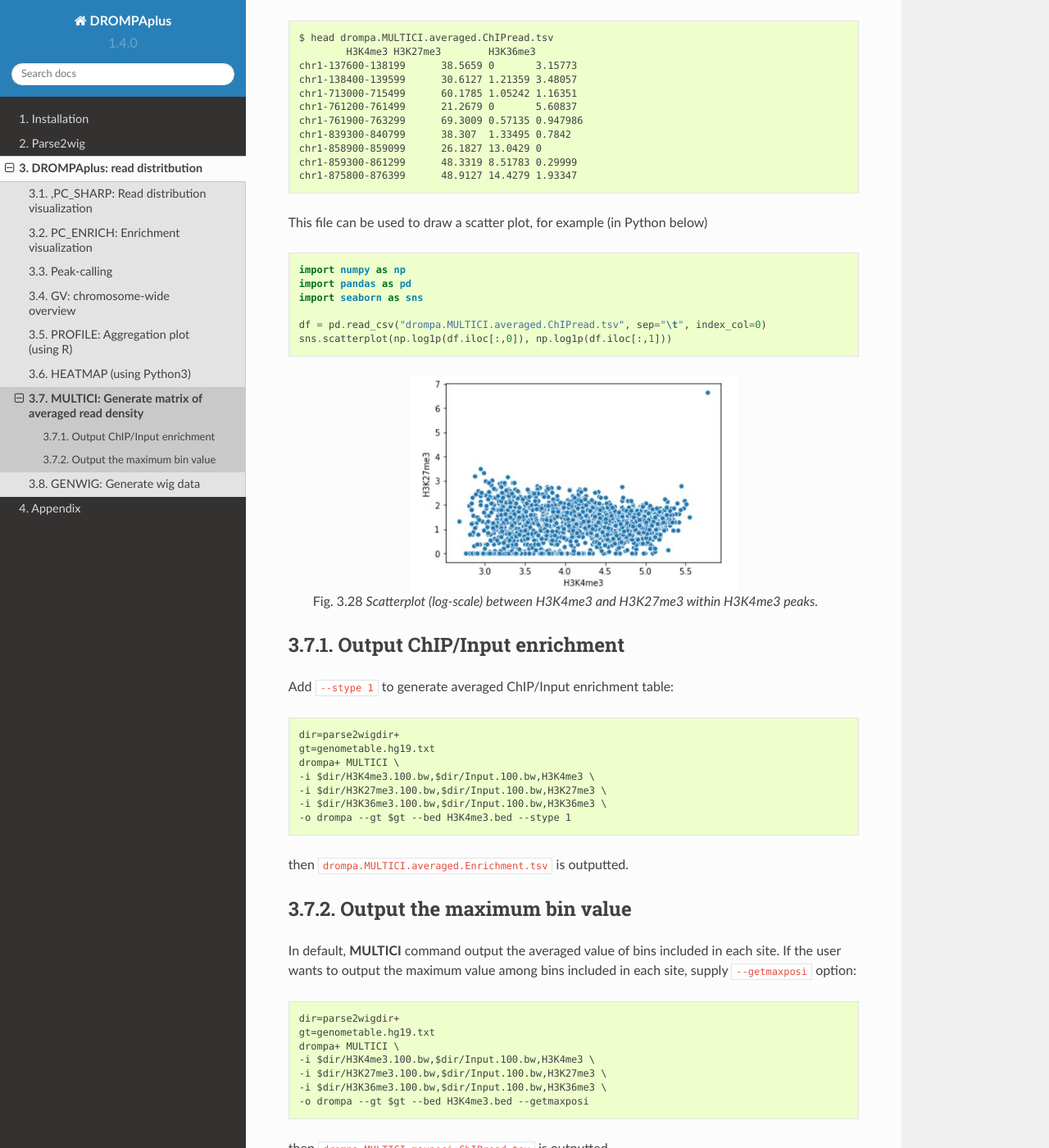
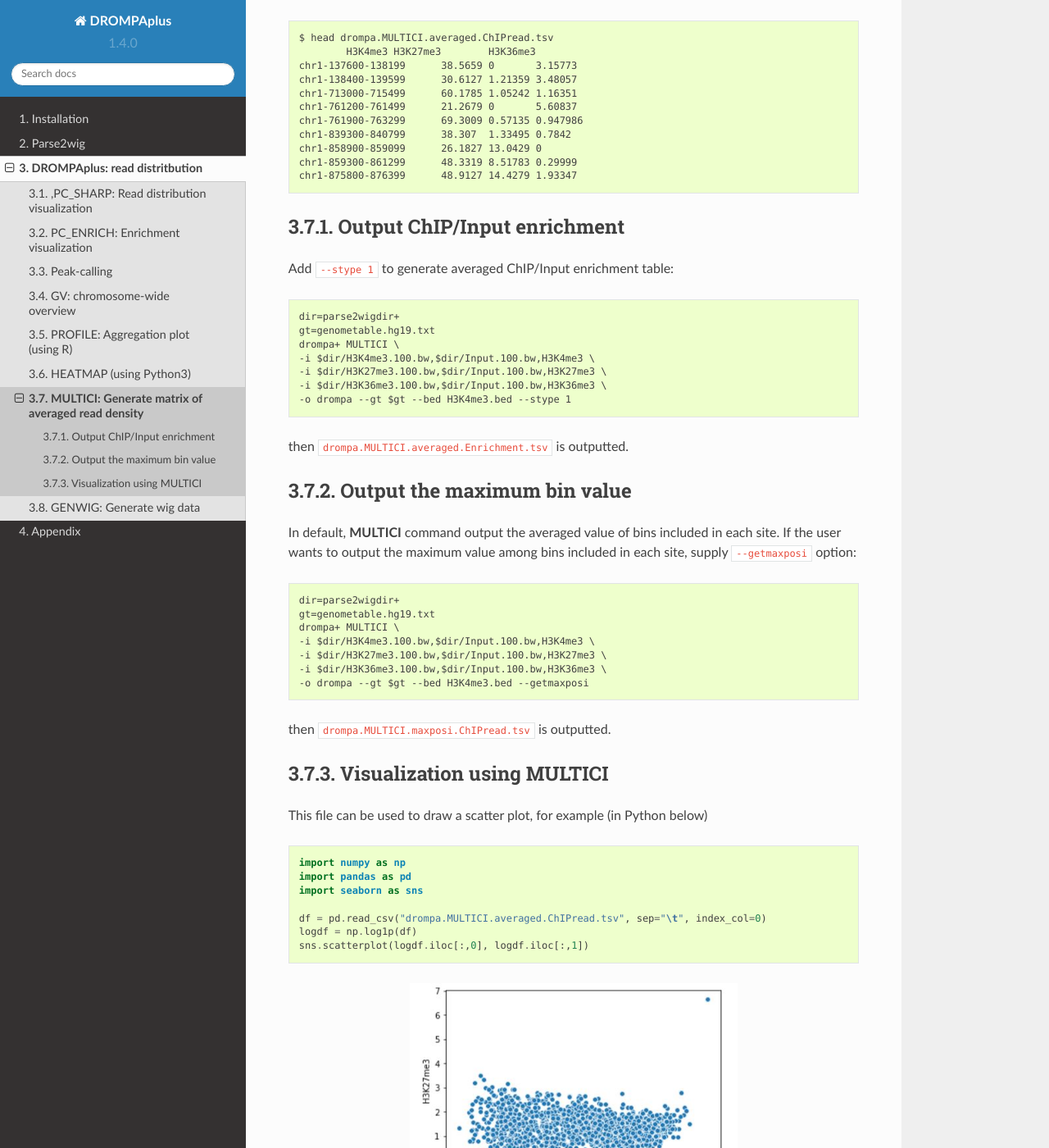
Before and after one commit to rnakato/DROMPAplus, a Sphinx documentation site: the page built from docs/content/drompa/MULTICI.rst, in a window 1280 px wide and 1400 px high, scrolled down 484 px. Shown: the whole window at 82% size. Built offline with Sphinx 7.4.7 and the Read the Docs theme 2.0.0, drawn with Linux system fonts in a browser that asks for light colours; part of the change alters nothing that is shown; some of the changed text lies outside the part shown.

```diff
--- a/docs/content/drompa/MULTICI.rst
+++ b/docs/content/drompa/MULTICI.rst
@@ -24,25 +24,6 @@ The output file (``drompa.MULTICI.averaged.ChIPread.tsv``) is a tab-delimited TS
      chr1-858900-859099      26.1827 13.0429 0
      chr1-859300-861299      48.3319 8.51783 0.29999
      chr1-875800-876399      48.9127 14.4279 1.93347
-
-This file can be used to draw a scatter plot, for example (in Python below)
-
-.. code-block:: python3
-
-     import numpy as np
-     import pandas as pd
-     import seaborn as sns
-
-     df = pd.read_csv("drompa.MULTICI.averaged.ChIPread.tsv", sep="\t", index_col=0)
-     sns.scatterplot(np.log1p(df.iloc[:,0]), np.log1p(df.iloc[:,1]))
-
-.. figure:: img/multici.scatter.jpg
-   :width: 400px
-   :align: center
-   :alt: Alternate
-
-   Scatterplot (log-scale) between H3K4me3 and H3K27me3 within H3K4me3 peaks.
-
 
 Output ChIP/Input enrichment
 ++++++++++++++++++++++++++++++++++++++
@@ -73,3 +54,48 @@ In default, **MULTICI** command output the averaged value of bins included in ea
         -o drompa --gt $gt --bed H3K4me3.bed --getmaxposi
 
 then ``drompa.MULTICI.maxposi.ChIPread.tsv`` is outputted.
+
+Visualization using MULTICI
+++++++++++++++++++++++++++++++++++++++
+
+
+This file can be used to draw a scatter plot, for example (in Python below)
+
+.. code-block:: python3
+
+     import numpy as np
+     import pandas as pd
+     import seaborn as sns
+
+     df = pd.read_csv("drompa.MULTICI.averaged.ChIPread.tsv", sep="\t", index_col=0)
+     logdf = np.log1p(df)
+     sns.scatterplot(logdf.iloc[:,0], logdf.iloc[:,1])
+
+.. figure:: img/multici.scatter.jpg
+   :width: 400px
+   :align: center
+   :alt: Alternate
+
+   Scatterplot (log-scale) between H3K4me3 and H3K27me3 within H3K4me3 peaks.
+
+Another example visualization using pairplot is shown below
+
+.. code-block:: python3
+
+       import numpy as np
+       import pandas as pd
+       import seaborn as sns
+
+       df = pd.read_csv("drompa.MULTICI.averaged.ChIPread.tsv", sep="\t", index_col=0)
+       logdf = np.log1p(df)
+       g = sns.PairGrid(logdf)
+       g.map_upper(sns.scatterplot)
+       g.map_diag(sns.distplot)
+       g.map_lower(sns.kdeplot)
+
+.. figure:: img/multici.pairplot.jpg
+     :width: 500px
+     :align: center
+     :alt: Alternate
+
+     Scatterplot (log-scale) between H3K4me3 and H3K27me3 within H3K4me3 peaks.
```
Also changed, not shown: docs/content/drompa/img/multici.pairplot.jpg (added).
